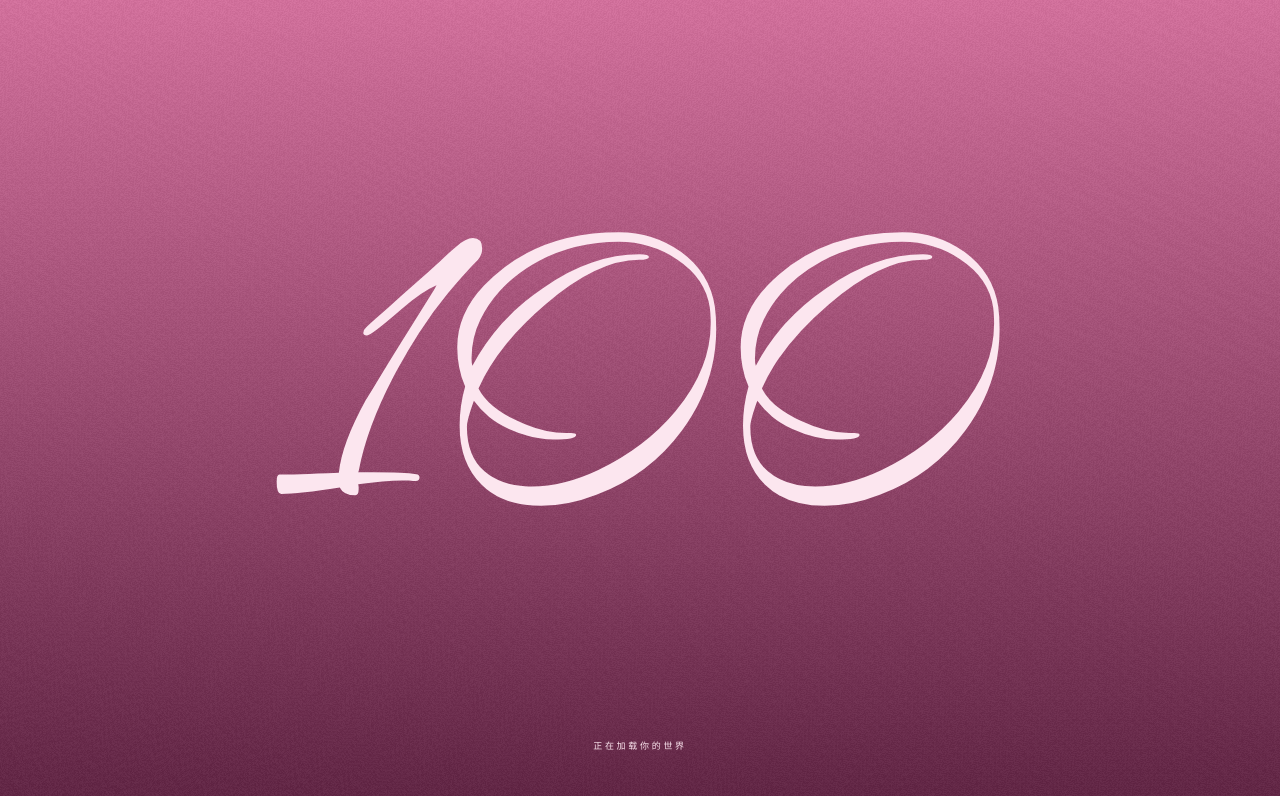
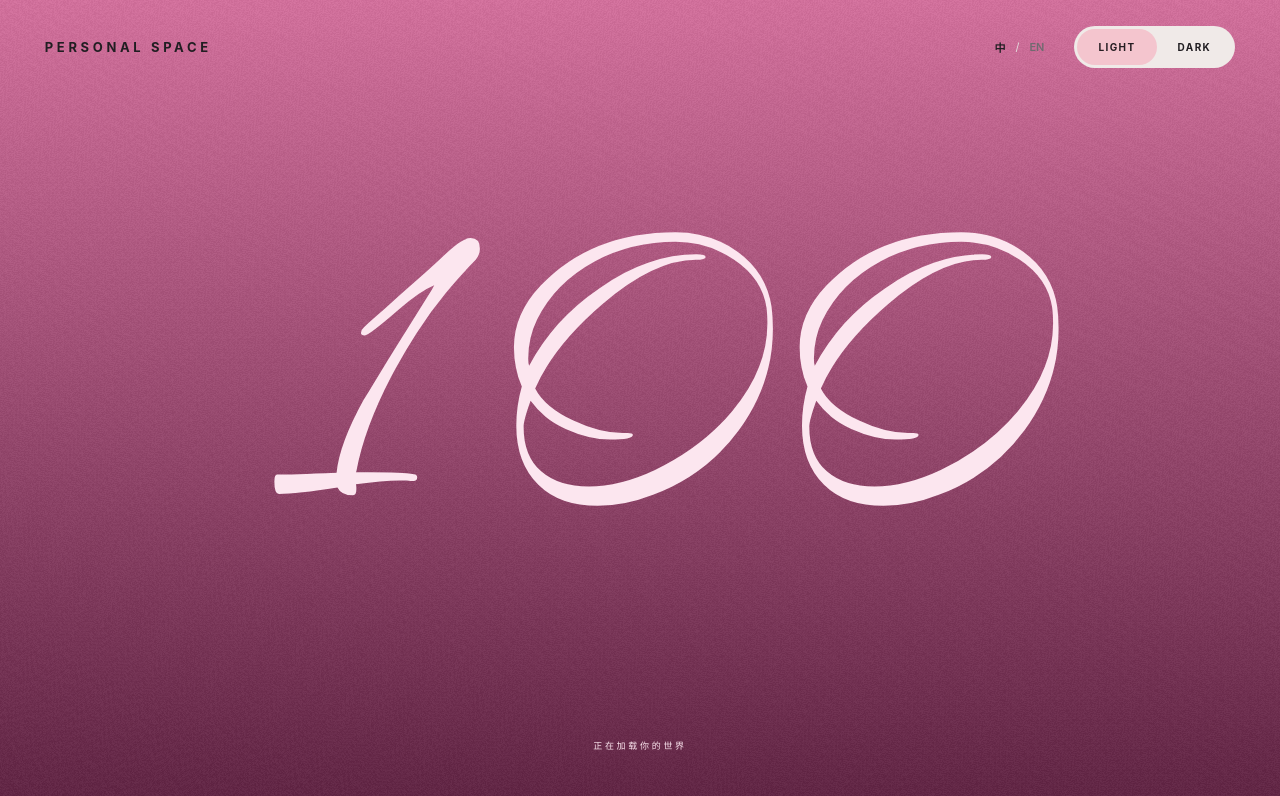
Before and after one commit to PaperY0/SherryWorld, a Next.js app in the folder site/: page /stage in a window 1280 px wide. Shown: the top 796 px of the page. Built offline with nearby package versions, Linux system fonts and the light colour scheme.

Commit message:
Smooth loader handoff and prevent transition flashes

```diff
--- a/site/src/components/stage/PinkFluid.tsx
+++ b/site/src/components/stage/PinkFluid.tsx
@@ -21,5 +21,5 @@ export function PinkFluid({ reduced }: { reduced: boolean }) {
   }, [fine, reduced]);
   // Separate browsing context owns the upstream library's RAF/listeners/GL.
   // Removing it disposes that runtime without leaking global event handlers.
-  return fine && !reduced ? <iframe ref={frame} className="stage-fluid" src="/effects/pink-fluid.html" title="Pink mouse trail" tabIndex={-1} aria-hidden="true" /> : null;
+  return fine && !reduced ? <iframe ref={frame} className="stage-fluid" src="/effects/pink-fluid.html" onLoad={event => { event.currentTarget.dataset.ready = 'true'; }} title="Pink mouse trail" tabIndex={-1} aria-hidden="true" /> : null;
 }
--- a/site/src/components/stage/StageLoader.tsx
+++ b/site/src/components/stage/StageLoader.tsx
@@ -29,11 +29,11 @@ export function StageLoader({ onComplete, zh }: { onComplete: () => void; zh: bo
             float hash(vec2 p){return fract(sin(dot(p,vec2(127.1,311.7)))*43758.5453);}
             float noise(vec2 p){vec2 q=floor(p),f=fract(p);f=f*f*(3.-2.*f);return mix(mix(hash(q),hash(q+vec2(1.,0.)),f.x),mix(hash(q+vec2(0.,1.)),hash(q+1.),f.x),f.y)*2.-1.;}
             void main(){vec2 uv=(p-.5)*vec2(aspect,1.)+.5;
-              float n=noise(uv*4.+time*.15)*.35+noise(uv*12.+time*.3)*.18+noise(uv*24.+time*.5)*.08;
+              float n=noise(uv*4.)*.35+noise(uv*12.)*.18+noise(uv*24.)*.08;
               float boundary=mix(-1.5,1.5,uv.y)+n-mix(-3.,2.,phase);
               float glow=pow(clamp(1.-abs(boundary),0.,1.),8.)*phase;
               vec3 color=mix(vec3(.38,.15,.27),vec3(.82,.44,.61),p.y);
-              color+=vec3(1.,.5,.73)*glow*.85;
+              color+=vec3(1.,.5,.73)*glow*.35*(1.-phase);
               color+=(hash(gl_FragCoord.xy)-.5)*.045;
               gl_FragColor=vec4(color,clamp(max(boundary,glow),0.,1.));}`
         });
@@ -53,17 +53,24 @@ export function StageLoader({ onComplete, zh }: { onComplete: () => void; zh: bo
       if (!dissolveStart && t === 1 && (assetsReady || elapsed > 5500)) { dissolveStart = now; setPhase('dissolving'); }
       const progress = dissolveStart ? Math.min((now - dissolveStart) / 2200, 1) : 0;
       const dissolve = progress * progress * (3 - 2 * progress);
-      if (draw) { if (root.current) root.current.style.background = 'transparent'; draw(dissolve, elapsed / 1000); }
-      else if (root.current) root.current.style.opacity = String(1 - dissolve);
-      if (progress === 1) { onComplete(); return; }
+      if (draw) {
+        draw(dissolve, elapsed / 1000);
+        // Keep the matching CSS surface until the GL canvas has actually painted.
+        if (root.current && dissolveStart) root.current.style.background = 'transparent';
+      }
+      const fade = draw ? Math.max(0, Math.min((progress - .55) / .45, 1)) : progress;
+      if (root.current) root.current.style.opacity = String(1 - fade * fade * (3 - 2 * fade));
+      // Paint a fully transparent frame before React removes the overlay/GL context.
+      if (progress === 1) { frame = requestAnimationFrame(() => { if (alive) onComplete(); }); return; }
       frame = requestAnimationFrame(tick);
     };
     frame = requestAnimationFrame(tick);
     return () => { alive = false; cancelAnimationFrame(frame); release(); delete document.documentElement.dataset.stageLoading; };
   }, [onComplete]);
   return <div ref={root} className="stage-loader" data-phase={phase} role="progressbar" aria-label={zh ? '首屏加载' : 'Loading your world'} aria-valuenow={count} aria-valuemin={0} aria-valuemax={100}>
+    <link rel="preload" as="font" href="/effects/ruthie.woff2" type="font/woff2" crossOrigin="anonymous" />
     <canvas ref={canvas} aria-hidden="true" />
-    <span className="stage-loader-count" aria-hidden="true">{String(count).padStart(3, '0')}</span>
+    <span className="stage-loader-count" aria-hidden="true">{String(count).padStart(3, '0').split('').map((digit, i) => <span key={i}>{digit}</span>)}</span>
     <span className="stage-loader-caption">{zh ? '正在加载你的世界' : 'LOADING YOUR WORLD'}</span>
   </div>;
 }
--- a/site/src/components/stage/stage.css
+++ b/site/src/components/stage/stage.css
@@ -31,16 +31,18 @@ body:has(.stage-page) .skip-link{display:none}
 @media(max-width:700px){.stage-hero{min-height:660px}.stage-intro{top:15%;left:6%;font-size:11px;max-width:180px}.stage-nav{top:27%;right:6%;font-size:9px;min-width:140px;gap:7px}.stage-nav a{padding-bottom:6px}.stage-marquee{top:43%}.stage-rail span{font-size:35vw;padding-right:24px}.stage-portrait img{height:65%;bottom:8%;left:49%}.stage-floor{inset:73% 0 0}.stage-identity{bottom:13%;right:6%;font-size:7px;max-width:190px}.stage-identity p{font-size:9px;margin:8px 0}.stage-signature{top:39%;width:98vw}.stage-signature[data-state=complete]{top:66%;left:0;width:190px}.stage-replay{left:6%;bottom:11%;font-size:13px}.stage-replay span{font-size:7px}.stage-ledger{inset:auto 6% 23px;font-size:8px;padding-top:16px}.stage-ledger span:nth-child(odd){font-size:16px}}
 @media(prefers-reduced-motion:reduce){.stage-portrait,.stage-rail{will-change:auto}.stage-signature{transition:none}}
 @media(max-width:700px){.stage-nav{top:24%;left:6%;right:auto;width:88%;min-width:0;flex-direction:row;gap:14px;justify-content:space-between}.stage-nav a{gap:9px}}
-.stage-fluid{position:fixed;inset:0;width:100%;height:100%;border:0;z-index:30;pointer-events:none;mix-blend-mode:screen}
+.stage-fluid{position:fixed;inset:0;width:100%;height:100%;border:0;z-index:30;pointer-events:none;mix-blend-mode:screen;background:transparent;opacity:0;transition:opacity .4s}
+.stage-fluid[data-ready=true]{opacity:1}
 .stage-filter-defs{position:absolute;pointer-events:none}
 @media(pointer:fine){body:has(.stage-page),body:has(.stage-page) *{cursor:url('/effects/pink-cursor.svg') 3 2,auto!important}}
 @media(max-width:700px){.stage-signature{top:44%;width:96vw}.stage-signature[data-state=complete]{top:71%;left:6%;width:200px}}
-@font-face{font-family:StageLoadingScript;src:url('/effects/ruthie.woff2') format('woff2');font-display:swap}
+@font-face{font-family:StageLoadingScript;src:url('/effects/ruthie.woff2') format('woff2');font-display:block}
 html[data-stage-loading=true]{overflow:hidden}
-body:has(.stage-page[data-loading=true]) .site-header{visibility:hidden}
+body:has(.stage-page[data-loading=true]) .site-header{pointer-events:none}
 .stage-page[data-loading=true] .stage-portrait img,.stage-page[data-loading=true] .stage-marquee,.stage-page[data-loading=true] .stage-intro,.stage-page[data-loading=true] .stage-nav,.stage-page[data-loading=true] .stage-identity{animation-play-state:paused}
-.stage-loader{position:fixed;inset:0;z-index:1000;display:flex;align-items:center;justify-content:center;background:#aa698b;color:#fce6ef;overflow:hidden}
+.stage-loader{position:fixed;inset:0;z-index:1000;display:flex;align-items:center;justify-content:center;background:linear-gradient(0deg,#612645,#d1709c);color:#fce6ef;overflow:hidden}
 .stage-loader canvas{position:absolute;inset:0;width:100%;height:100%;pointer-events:none}
-.stage-loader-count{position:relative;font-family:StageLoadingScript,cursive;font-size:clamp(170px,36vw,540px);font-weight:400;line-height:1;letter-spacing:.015em;user-select:none;transition:opacity .9s}
+.stage-loader-count{position:relative;display:flex;font-family:StageLoadingScript,cursive;font-size:clamp(170px,36vw,540px);font-weight:400;line-height:1;letter-spacing:.015em;user-select:none;transition:opacity .9s}
+.stage-loader-count>span{display:block;width:.62em;text-align:center}
 .stage-loader-caption{position:absolute;bottom:6%;font-size:9px;letter-spacing:.3em;transition:opacity .6s}
 .stage-loader[data-phase=dissolving] .stage-loader-count,.stage-loader[data-phase=dissolving] .stage-loader-caption{opacity:0}
```
Also changed, not shown: 2 other files (tests, documents, lock files or other folders).
